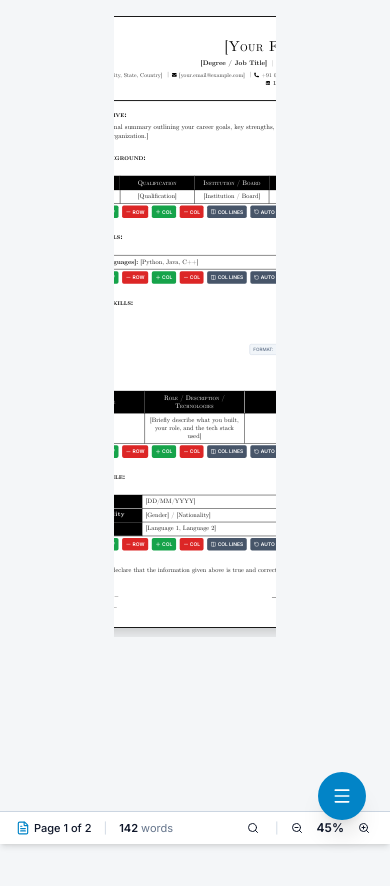
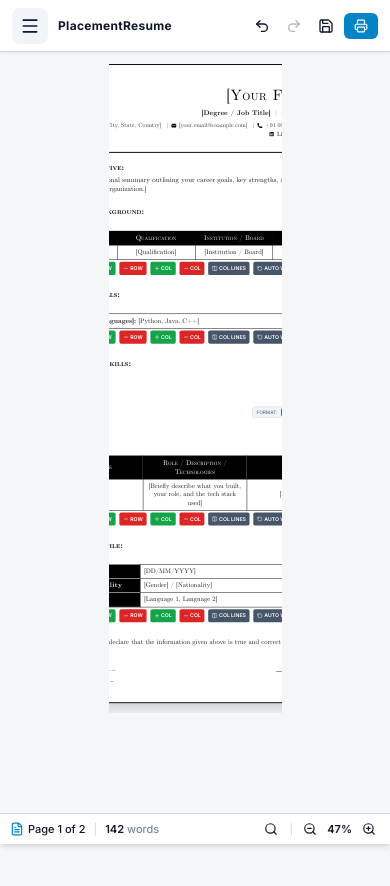
Before and after one commit to ShadowAmitendu/PlacementResume, a React (Vite) app: page / in a window 390 px wide. Shown: the top 886 px of the page. Before the commit the page ends 844 px from the top, so only its background shows below. Built offline with nearby package versions, Linux system fonts and the light colour scheme.

Commit message:
feat(responsive): optimize layout for tablets and mobile with top nav, auto-fit scaling, touch gestures, and scrollable dialogs

```diff
--- a/src/App.tsx
+++ b/src/App.tsx
@@ -12,38 +12,126 @@ import { PdfAiImportModal } from './components/modals/PdfAiImportModal';
 import { ImageCropModal } from './components/modals/ImageCropModal';
 import { Toast } from './components/ui/toast';
 import { ErrorBoundary } from './components/ErrorBoundary';
-import { Menu } from 'lucide-react';
+import { Menu, Undo2, Redo2, Save, Printer } from 'lucide-react';
 
 const ResumeAppContent: React.FC = () => {
-  const { setIsMobileSidebarOpen, setZoom } = useResume();
+  const {
+    setIsMobileSidebarOpen,
+    setZoom,
+    undo,
+    redo,
+    canUndo,
+    canRedo,
+    saveToBrowser,
+  } = useResume();
 
-  // Auto-fit zoom on mount for smaller screens
+  // Responsive auto-fit zoom on mount and window resize / orientation change
   useEffect(() => {
-    if (window.innerWidth <= 1024) {
-      const availableWidth = window.innerWidth - 32;
-      const resumeWidth = 794;
-      const fitScale = Math.max(0.4, Math.min(1, Math.round((availableWidth / resumeWidth) * 100) / 100));
+    let timer: ReturnType<typeof setTimeout> | null = null;
+
+    const calculateFitZoom = () => {
+      const screenW = window.innerWidth;
+      if (screenW <= 1024) {
+        // Leave comfortable breathing room on sides (16px total on phone, 32px on tablet)
+        const sidePadding = screenW < 640 ? 16 : 32;
+        const availableW = Math.max(280, screenW - sidePadding);
+        const RESUME_WIDTH_PX = 794;
+        const fitScale = Math.max(0.35, Math.min(1.0, Math.round((availableW / RESUME_WIDTH_PX) * 100) / 100));
         setZoom(fitScale);
       }
+    };
+
+    // Calculate on initial mount
+    if (window.innerWidth <= 1024) {
+      calculateFitZoom();
+    }
+
+    const handleResize = () => {
+      if (timer) clearTimeout(timer);
+      timer = setTimeout(calculateFitZoom, 100);
+    };
+
+    window.addEventListener('resize', handleResize);
+    window.addEventListener('orientationchange', handleResize);
+    return () => {
+      if (timer) clearTimeout(timer);
+      window.removeEventListener('resize', handleResize);
+      window.removeEventListener('orientationchange', handleResize);
+    };
   }, [setZoom]);
 
   return (
-    <div className="min-h-screen bg-[var(--ui-bg)] text-[var(--ui-text)] flex print:bg-white print:min-h-0 print:block print:p-0 print:m-0">
-      {/* Mobile Menu Button */}
+    <div className="min-h-screen bg-[var(--ui-bg)] text-[var(--ui-text)] flex flex-col lg:flex-row print:bg-white print:min-h-0 print:block print:p-0 print:m-0">
+      {/* Mobile & Tablet Sticky Top Bar */}
+      <header className="lg:hidden sticky top-0 left-0 right-0 z-40 h-13 bg-[var(--ui-surface)] border-b border-[var(--ui-border)] px-3 sm:px-4 flex items-center justify-between no-print shadow-xs backdrop-blur-md shrink-0">
+        <div className="flex items-center gap-2.5">
           <button
             type="button"
             onClick={() => setIsMobileSidebarOpen(true)}
-        aria-label="Toggle Sidebar"
-        className="fixed bottom-6 right-6 z-40 lg:hidden p-3.5 bg-primary text-primary-foreground rounded-full shadow-xl hover:bg-primary/90 cursor-pointer no-print flex items-center justify-center transition-transform hover:scale-105 active:scale-95"
+            aria-label="Open controls sidebar"
+            className="p-2 rounded-lg bg-[var(--ui-surface2)] hover:bg-[var(--ui-surface3)] text-foreground transition-colors cursor-pointer flex items-center justify-center active:scale-95 touch-manipulation"
           >
             <Menu className="w-5 h-5" />
           </button>
+          <div className="flex flex-col">
+            <span className="font-bold text-xs sm:text-sm tracking-wide text-foreground leading-tight">
+              PlacementResume
+            </span>
+            <span className="text-[10px] text-[var(--ui-text-dim)] leading-tight hidden sm:inline">
+              Interactive Resume Editor
+            </span>
+          </div>
+        </div>
+
+        {/* Quick Actions */}
+        <div className="flex items-center gap-1 sm:gap-1.5">
+          <button
+            type="button"
+            onClick={undo}
+            disabled={!canUndo}
+            aria-label="Undo"
+            title="Undo"
+            className="p-1.5 sm:p-2 rounded-md hover:bg-[var(--ui-surface2)] text-foreground disabled:opacity-30 cursor-pointer transition-colors active:scale-95 touch-manipulation"
+          >
+            <Undo2 className="w-4 h-4" />
+          </button>
+          <button
+            type="button"
+            onClick={redo}
+            disabled={!canRedo}
+            aria-label="Redo"
+            title="Redo"
+            className="p-1.5 sm:p-2 rounded-md hover:bg-[var(--ui-surface2)] text-foreground disabled:opacity-30 cursor-pointer transition-colors active:scale-95 touch-manipulation"
+          >
+            <Redo2 className="w-4 h-4" />
+          </button>
+          <button
+            type="button"
+            onClick={saveToBrowser}
+            aria-label="Save to browser"
+            title="Save to browser"
+            className="p-1.5 sm:p-2 rounded-md hover:bg-[var(--ui-surface2)] text-foreground cursor-pointer transition-colors active:scale-95 touch-manipulation"
+          >
+            <Save className="w-4 h-4" />
+          </button>
+          <button
+            type="button"
+            onClick={() => window.print()}
+            aria-label="Print or save as PDF"
+            title="Print / Save PDF"
+            className="flex items-center gap-1 px-2.5 py-1.5 rounded-md bg-primary text-primary-foreground hover:bg-primary/90 text-xs font-semibold cursor-pointer shadow-xs transition-colors active:scale-95 touch-manipulation"
+          >
+            <Printer className="w-3.5 h-3.5" />
+            <span className="hidden sm:inline">PDF</span>
+          </button>
+        </div>
+      </header>
 
       {/* Sidebar */}
       <Sidebar />
 
       {/* Main View Area */}
-      <main className="flex-1 lg:ml-72 min-h-screen p-4 sm:p-8 pb-16 flex flex-col items-center justify-start overflow-x-hidden print:m-0 print:p-0 print:bg-transparent print:min-h-0 print:block">
+      <main className="flex-1 lg:ml-72 min-h-screen p-2 sm:p-6 lg:p-8 pb-20 flex flex-col items-center justify-start overflow-x-hidden print:m-0 print:p-0 print:bg-transparent print:min-h-0 print:block">
         <ErrorBoundary>
           <ResumeCanvas />
         </ErrorBoundary>
--- a/src/components/resume/DocumentStatusBar.tsx
+++ b/src/components/resume/DocumentStatusBar.tsx
@@ -73,32 +73,32 @@ export const DocumentStatusBar: React.FC<DocumentStatusBarProps> = ({ wrapperHei
   };
 
   return (
-    <footer className="fixed bottom-0 left-0 right-0 lg:left-72 z-30 bg-[var(--ui-surface)] border-t border-[var(--ui-border)] px-4 py-1.5 flex items-center justify-between text-[11px] text-[var(--ui-text-dim)] shadow-md select-none no-print backdrop-blur-xs">
+    <footer className="fixed bottom-0 left-0 right-0 lg:left-72 z-30 bg-[var(--ui-surface)] border-t border-[var(--ui-border)] px-2.5 sm:px-4 py-1 sm:py-1.5 flex items-center justify-between text-[11px] text-[var(--ui-text-dim)] shadow-md select-none no-print backdrop-blur-xs gap-2">
       {/* Left: Document Metrics (Word-style) */}
-      <div className="flex items-center gap-3 flex-wrap">
-        <span className="flex items-center gap-1 font-medium text-foreground">
+      <div className="flex items-center gap-2 sm:gap-3 flex-nowrap overflow-x-auto py-0.5 shrink">
+        <span className="flex items-center gap-1 font-medium text-foreground shrink-0">
           <FileText className="w-3.5 h-3.5 text-primary" />
           <span>Page 1 of {estimatedPages}</span>
         </span>
 
-        <span className="text-[var(--ui-border)]">|</span>
+        <span className="text-[var(--ui-border)] shrink-0">|</span>
 
-        <span>
+        <span className="shrink-0">
           <strong className="font-semibold text-foreground">{wordCount}</strong> words
         </span>
 
-        <span className="hidden sm:inline text-[var(--ui-border)]">|</span>
+        <span className="hidden sm:inline text-[var(--ui-border)] shrink-0">|</span>
 
-        <span className="hidden sm:inline">
+        <span className="hidden sm:inline shrink-0">
           <strong className="font-semibold text-foreground">{charCount}</strong> characters
         </span>
 
-        <span className="hidden md:inline text-[var(--ui-border)]">|</span>
+        <span className="hidden md:inline text-[var(--ui-border)] shrink-0">|</span>
 
         {/* Fit Badge */}
         {wrapperHeight > 0 && (
           <span
-            className={`hidden md:inline-flex items-center gap-1 px-1.5 py-0.5 rounded text-[10px] font-medium ${
+            className={`hidden md:inline-flex items-center gap-1 px-1.5 py-0.5 rounded text-[10px] font-medium shrink-0 ${
               isOnePageFit
                 ? 'bg-emerald-500/10 text-emerald-600 dark:text-emerald-400'
                 : 'bg-amber-500/10 text-amber-600 dark:text-amber-400'
@@ -126,44 +126,44 @@ export const DocumentStatusBar: React.FC<DocumentStatusBarProps> = ({ wrapperHei
         )}
 
         {/* Margin & Spacing quick labels */}
-        <span className="hidden lg:inline text-[10px] text-muted-foreground">
+        <span className="hidden lg:inline text-[10px] text-muted-foreground shrink-0">
           Margins: <span className="capitalize">{margin || 'normal'}</span> &bull; Spacing:{' '}
           <span className="capitalize">{lineHeight || 'normal'}</span>
         </span>
       </div>
 
       {/* Right: Tools & Zoom */}
-      <div className="flex items-center gap-2">
+      <div className="flex items-center gap-1.5 sm:gap-2 shrink-0">
         {/* Find & Replace trigger */}
         <button
           type="button"
           onClick={() => setIsFindReplaceModalOpen(true)}
           title="Find & Replace (Ctrl+F)"
-          className="flex items-center gap-1 px-2 py-1 rounded hover:bg-[var(--ui-surface2)] text-foreground hover:text-primary transition-colors cursor-pointer text-xs"
+          className="flex items-center gap-1 px-1.5 sm:px-2 py-1 rounded hover:bg-[var(--ui-surface2)] text-foreground hover:text-primary transition-colors cursor-pointer text-xs touch-manipulation"
         >
-          <Search className="w-3 h-3" />
-          <span className="hidden sm:inline">Find & Replace</span>
+          <Search className="w-3.5 h-3.5" />
+          <span className="hidden sm:inline">Find</span>
         </button>
 
         <span className="text-[var(--ui-border)]">|</span>
 
         {/* Zoom Controls */}
-        <div className="flex items-center gap-1">
+        <div className="flex items-center gap-0.5 sm:gap-1">
           <button
             type="button"
             onClick={() => handleZoomChange(-0.1)}
             disabled={zoom <= 0.4}
             title="Zoom Out"
-            className="p-1 rounded hover:bg-[var(--ui-surface2)] text-foreground hover:text-primary disabled:opacity-40 cursor-pointer"
+            className="p-1 sm:p-1.5 rounded hover:bg-[var(--ui-surface2)] text-foreground hover:text-primary disabled:opacity-40 cursor-pointer touch-manipulation active:scale-90"
           >
-            <ZoomOut className="w-3 h-3" />
+            <ZoomOut className="w-3.5 h-3.5" />
           </button>
 
           <button
             type="button"
             onClick={handleResetZoom}
             title="Reset Zoom to 100%"
-            className="px-1.5 py-0.5 rounded hover:bg-[var(--ui-surface2)] font-mono text-xs font-semibold text-foreground cursor-pointer"
+            className="px-1 sm:px-1.5 py-0.5 rounded hover:bg-[var(--ui-surface2)] font-mono text-[11px] sm:text-xs font-semibold text-foreground cursor-pointer touch-manipulation"
           >
             {Math.round(zoom * 100)}%
           </button>
@@ -173,9 +173,9 @@ export const DocumentStatusBar: React.FC<DocumentStatusBarProps> = ({ wrapperHei
             onClick={() => handleZoomChange(0.1)}
             disabled={zoom >= 2.0}
             title="Zoom In"
-            className="p-1 rounded hover:bg-[var(--ui-surface2)] text-foreground hover:text-primary disabled:opacity-40 cursor-pointer"
+            className="p-1 sm:p-1.5 rounded hover:bg-[var(--ui-surface2)] text-foreground hover:text-primary disabled:opacity-40 cursor-pointer touch-manipulation active:scale-90"
           >
-            <ZoomIn className="w-3 h-3" />
+            <ZoomIn className="w-3.5 h-3.5" />
           </button>
         </div>
       </div>
--- a/src/components/resume/ResumeCanvas.tsx
+++ b/src/components/resume/ResumeCanvas.tsx
@@ -134,6 +134,12 @@ export const ResumeCanvas: React.FC = () => {
   return (
     <>
       <div
+        className="w-full flex justify-center items-start overflow-x-auto overflow-y-visible px-1 py-1 print:p-0 print:m-0 print:block"
+        style={{
+          minHeight: wrapperHeight && zoom ? `${Math.round(wrapperHeight * zoom)}px` : undefined,
+        }}
+      >
+        <div
           id="resumeContainer"
           style={{
             transform: `scale(${zoom})`,
@@ -175,6 +181,7 @@ export const ResumeCanvas: React.FC = () => {
             <DeclarationSection />
           </div>
         </div>
+      </div>
 
       <DocumentStatusBar wrapperHeight={wrapperHeight} isAutoFit={isAutoFit} />
     </>
--- a/src/components/ui/dialog.tsx
+++ b/src/components/ui/dialog.tsx
@@ -38,7 +38,7 @@ const DialogContent = React.forwardRef<
         transform: 'translate(-50%, -50%)',
       }}
       className={cn(
-        'z-50 w-[calc(100vw-2rem)] max-w-md bg-[var(--ui-surface)] text-[var(--ui-text)] border border-[var(--ui-border)] p-5 sm:p-6 shadow-2xl rounded-xl focus:outline-none flex flex-col gap-4 animate-in fade-in zoom-in-95 duration-150',
+        'z-50 w-[calc(100vw-2rem)] max-w-md max-h-[calc(100dvh-2rem)] overflow-y-auto overscroll-contain bg-[var(--ui-surface)] text-[var(--ui-text)] border border-[var(--ui-border)] p-4 sm:p-6 shadow-2xl rounded-xl focus:outline-none flex flex-col gap-4 animate-in fade-in zoom-in-95 duration-150',
         className
       )}
       {...props}
```
Also changed, not shown: src/components/modals/ImageCropModal.tsx (+27 -2 lines), src/components/sidebar/Sidebar.tsx (+6 -5 lines), src/styles/resume.css (+15 -2 lines). Lines whose indentation alone changed are shown as unchanged.
